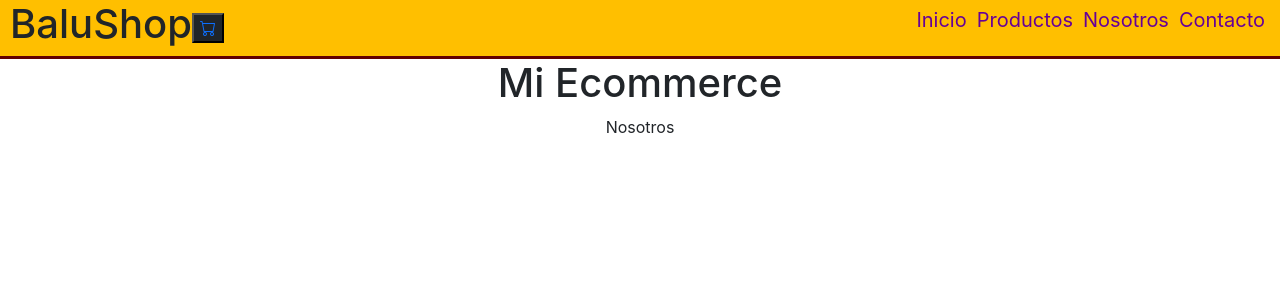
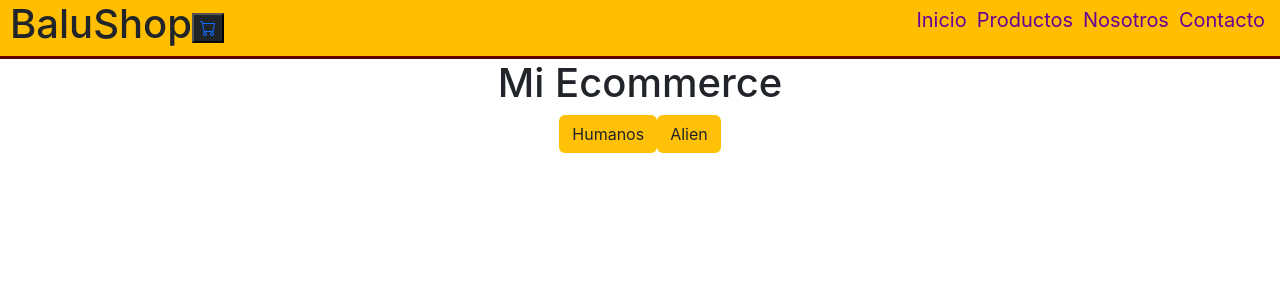
Before and after one commit to YeffritPablo/React-Ecommerce, a React (Create React App) app: page /Nosotros in a window 1280 px wide. Shown: the top 300 px of the page. Built offline with nearby package versions, Linux system fonts and the light colour scheme.

Commit message:
categorias

```diff
--- /dev/null
+++ b/src/componentes/Categoria/Category.js
@@ -0,0 +1,30 @@
+import React from 'react'
+import {Link} from 'react-router-dom'
+import { useState, useEffect } from 'react'
+import Item from '../ItemListContainer/Item';
+import ItemDetailContainer from '../ItemDetailContainer/ItemDetailContainer';
+import ItemListContainer from '../ItemListContainer/ItemListContainer';
+const Category = ()=>{
+  const apretar =()=>{
+
+  };
+  return(
+
+
+<div>
+  <Link  to={`/productos/categorias`}>
+  <button className='btn bg-warning' onClick={apretar}>Humanos</button>
+<button className='btn bg-warning'>Alien</button>
+<div></div>
+</Link>
+</div>
+)
+}
+
+
+
+export default Category;
+
+/*
+<button className='btn bg-warning'>Humanos</button>
+<button className='btn bg-warning'>Alien</button>*/
--- a/src/pages/Inicio/Inicio.js
+++ b/src/pages/Inicio/Inicio.js
@@ -1,7 +1,7 @@
 import React from 'react'
 import { useState, useEffect } from 'react';
-import ItemDetailContainer from '../../componentes/ItemDetailContainer/ItemDetailContainer'
 import Spinner from '../../componentes/Spinner/Spinner';
+
 const Inicio = () => {
   const [timer, setTimer]= useState(false);
 
@@ -9,10 +9,10 @@ const Inicio = () => {
       setTimer(true);
       setTimeout(() => {
           setTimer(false)
-      }, 500);
+      }, 200);
   },[]);
   return (
-    <div> {timer ? <Spinner/> :<ItemDetailContainer/> }</div>
+    <div> {timer ? <Spinner/> : null }</div>
   )
 }
 
--- a/src/pages/Nosotros/Nosotros.js
+++ b/src/pages/Nosotros/Nosotros.js
@@ -1,8 +1,8 @@
 import React from 'react'
-
+import Category from '../../componentes/Categoria/Category'
 const Nosotros = () => {
   return (
-    <div>Nosotros</div>
+    <div><Category/></div>
   )
 }
 
--- a/src/pages/Productos/Productos.js
+++ b/src/pages/Productos/Productos.js
@@ -1,4 +1,4 @@
-import React from 'react'
+/*import React from 'react'
 import ItemList from '../../componentes/ItemListContainer/ItemList'
 const Productos = () => {
   return (
@@ -6,4 +6,27 @@ const Productos = () => {
   )
 }
 
-export default Productos
+export default Productos*/
+import React from 'react'
+import { useState, useEffect } from 'react';
+import ItemDetailContainer from '../../componentes/ItemDetailContainer/ItemDetailContainer'
+import Spinner from '../../componentes/Spinner/Spinner';
+import Category from '../../componentes/Categoria/Category';
+const Productos = () => {
+  const [timer, setTimer]= useState(false);
+
+  useEffect(()=>{
+      setTimer(true);
+      setTimeout(() => {
+          setTimer(false)
+      }, 500);
+  },[]);
+  return (
+
+    <div>
+      <Category/>
+      {timer ? <Spinner/> :<ItemDetailContainer/> }</div>
+  )
+}
+
+export default  Productos
```
